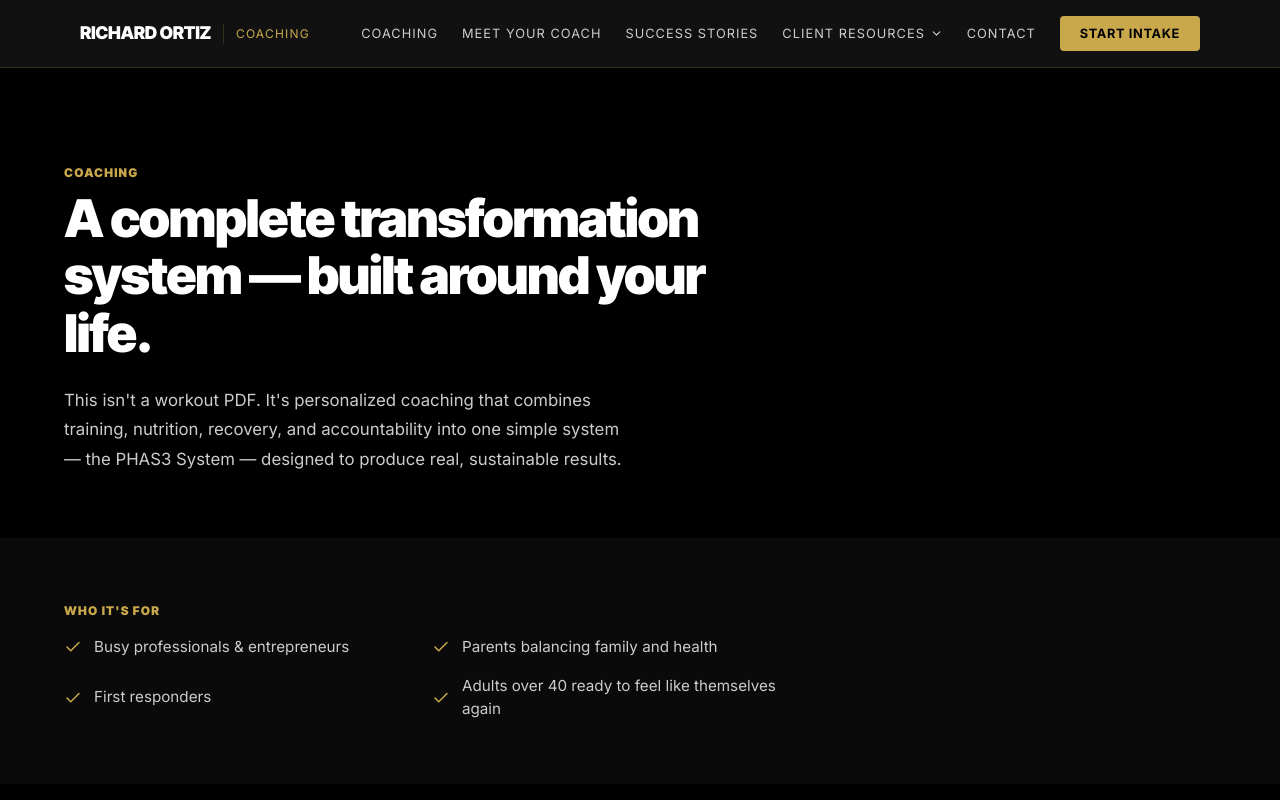
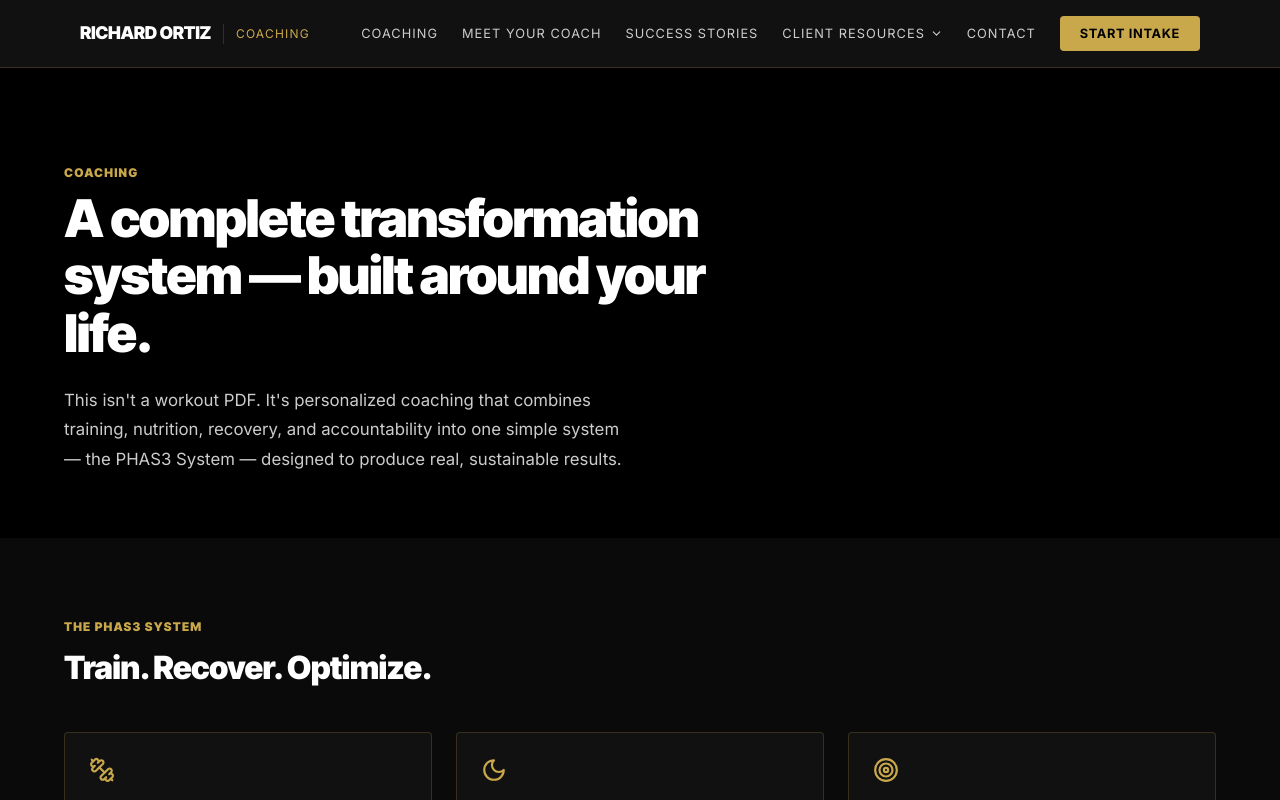
Before and after one commit to asaasinai/richard-ortiz-coaching, a Next.js app: page /coaching in a window 1280 px wide. Shown: the top 800 px of the page. Built offline with nearby package versions, Linux system fonts and the light colour scheme.

Commit message:
feat: remove Who It's For section from coaching page

```diff
--- a/src/app/coaching/page.tsx
+++ b/src/app/coaching/page.tsx
@@ -9,13 +9,6 @@ export const metadata: Metadata = {
   description:
     "Personalized transformation coaching built on the PHAS3 System — training, nutrition, recovery, and accountability for real, sustainable results.",
 }
-
-const audience = [
-  "Busy professionals & entrepreneurs",
-  "Parents balancing family and health",
-  "First responders",
-  "Adults over 40 ready to feel like themselves again",
-]
 
 const included = [
   "Personalized training built around your level, schedule, and goals",
@@ -60,23 +53,8 @@ export default function CoachingPage() {
         </div>
       </section>
 
-      {/* WHO IT'S FOR */}
-      <section style={{ background: "var(--bg-2)", padding: "4rem 1rem" }}>
-        <div className="max-w-6xl mx-auto">
-          <span className="section-num">Who It&apos;s For</span>
-          <div className="grid md:grid-cols-2 gap-4 mt-4" style={{ maxWidth: 720 }}>
-            {audience.map(a => (
-              <div key={a} style={{ display: "flex", alignItems: "center", gap: "0.75rem" }}>
-                <Check size={18} style={{ color: "var(--gold)", flexShrink: 0 }} />
-                <span style={{ color: "var(--text-soft)", fontSize: "0.95rem" }}>{a}</span>
-              </div>
-            ))}
-          </div>
-        </div>
-      </section>
-
       {/* PILLARS IN DEPTH */}
-      <section style={{ background: "var(--bg)", padding: "5rem 1rem" }}>
+      <section style={{ background: "var(--bg-2)", padding: "5rem 1rem" }}>
         <div className="max-w-6xl mx-auto">
           <span className="section-num">The PHAS3 System</span>
           <h2 style={{ fontFamily: "Inter Tight, sans-serif", fontWeight: 900, fontSize: "2rem", letterSpacing: "-0.02em", marginBottom: "2.5rem" }}>
@@ -95,7 +73,7 @@ export default function CoachingPage() {
       </section>
 
       {/* WHAT'S INCLUDED */}
-      <section style={{ background: "var(--bg-2)", padding: "5rem 1rem" }}>
+      <section style={{ background: "var(--bg)", padding: "5rem 1rem" }}>
         <div className="max-w-6xl mx-auto">
           <span className="section-num">What&apos;s Included</span>
           <h2 style={{ fontFamily: "Inter Tight, sans-serif", fontWeight: 900, fontSize: "2rem", letterSpacing: "-0.02em", marginBottom: "2rem" }}>
@@ -113,7 +91,7 @@ export default function CoachingPage() {
       </section>
 
       {/* CTA */}
-      <section style={{ background: "var(--bg)", padding: "5rem 1rem", textAlign: "center" }}>
+      <section style={{ background: "var(--bg-2)", padding: "5rem 1rem", textAlign: "center" }}>
         <div className="max-w-3xl mx-auto">
           <h2 style={{ fontFamily: "Inter Tight, sans-serif", fontWeight: 900, fontSize: "2rem", letterSpacing: "-0.02em", marginBottom: "1rem" }}>
             Welcome to the Next Level.
```
